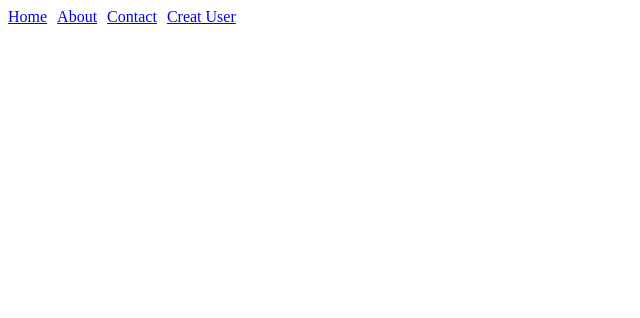
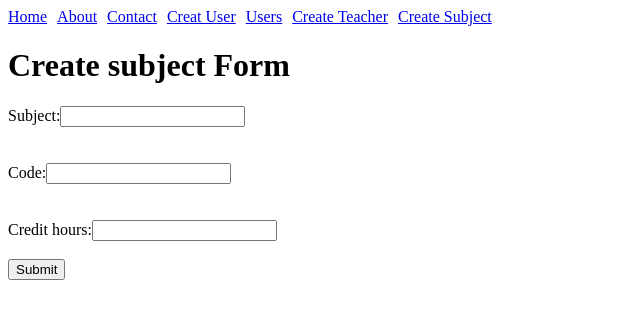
Before and after one commit to Alish-Shakya/Frontend, a React (Vite) app in the folder Frontend/: page /subject/createSubject in a window 1280 px wide. Shown: the top 318 px of the page, without its empty margins (0-640 px from the left). Built offline with nearby package versions, Linux system fonts and the light colour scheme.

Commit message:
connect front end

```diff
--- a/Frontend/package.json
+++ b/Frontend/package.json
@@ -13,7 +13,9 @@
     "axios": "^1.11.0",
     "react": "^19.1.0",
     "react-dom": "^19.1.0",
-    "react-router": "^7.7.0"
+    "react-router": "^7.7.0",
+    "react-toastify": "^11.0.5",
+    "sweetalert2": "^11.22.2"
   },
   "devDependencies": {
     "@eslint/js": "^9.30.1",
--- a/Frontend/src/components/Navbar.jsx
+++ b/Frontend/src/components/Navbar.jsx
@@ -19,6 +19,17 @@ const Navbar = () => {
       <Link to={"/user/create"} style={cssStyle}>
         Creat User
       </Link>
+      <Link to={"/user"} style={cssStyle}>
+        Users
+      </Link>
+
+      <Link to={"/teacher/createTeacher"} style={cssStyle}>
+        Create Teacher
+      </Link>
+
+      <Link to={"/subject/createSubject"} style={cssStyle}>
+        Create Subject
+      </Link>
     </>
   );
 };
--- a/Frontend/src/components/User/CreateUser.jsx
+++ b/Frontend/src/components/User/CreateUser.jsx
@@ -1,5 +1,6 @@
 import React, { useState } from "react";
 import axios from "axios";
+import { ToastContainer, toast } from "react-toastify";
 
 const CreateUser = () => {
   let [fullName, setFullName] = useState("");
@@ -19,7 +20,8 @@ const CreateUser = () => {
         method: "post",
         data: data,
       });
-      console.log(result.data.data);
+      console.log(result);
+      toast.success(result.data.message); // waringi, info
       setFullName("");
       setAge("");
       setAddress("");
@@ -30,6 +32,7 @@ const CreateUser = () => {
   return (
     <>
       <div>
+        <ToastContainer theme="dark" />
         <h2>Create User Form</h2>
         <form onSubmit={handelSubmit}>
           <div>
--- a/Frontend/src/components/User/ReadAllUser.jsx
+++ b/Frontend/src/components/User/ReadAllUser.jsx
@@ -1,7 +1,102 @@
-import React from "react";
+import axios, { Axios } from "axios";
+import React, { useEffect, useState } from "react";
+import { useNavigate } from "react-router";
 
 const ReadAllUser = () => {
-  return <div>ReadAllUser</div>;
+  let [users, setUsers] = useState([]);
+
+  let navigate = useNavigate();
+
+  let getUsers = async () => {
+    try {
+      let data = await axios({
+        url: "http://localhost:3000/user/get-all",
+        method: "get",
+      });
+      setUsers(data.data.data);
+    } catch (error) {
+      console.log(error);
+    }
+  };
+
+  useEffect(() => {
+    getUsers();
+  }, []);
+
+  const handelDelete = async (id) => {
+    try {
+      let data = await axios({
+        url: `http://localhost:3000/user/delete/${id}`,
+        method: "delete",
+      });
+      console.log(data);
+      getUsers();
+    } catch (error) {
+      console.log(error);
+    }
+  };
+
+  // Swal.fire({
+  //   title: "Are you sure?",
+  //   text: "You won't be able to revert this!",
+  //   icon: "warning",
+  //   showCancelButton: true,
+  //   confirmButtonColor: "#3085d6",
+  //   cancelButtonColor: "#d33",
+  //   confirmButtonText: "Yes, delete it!",
+  // }).then((result) => {
+  //   if (result.isConfirmed) {
+  //     Swal.fire({
+  //       title: "Deleted!",
+  //       text: "Your file has been deleted.",
+  //       icon: "success",
+  //     });
+  //   }
+  // });
+
+  return (
+    <div>
+      {users.map((value, index) => {
+        return (
+          <div
+            key={index}
+            style={{
+              border: "2px solid black",
+              padding: "20px",
+              margin: "20px",
+            }}
+          >
+            <p>Fullname is {value.fullName}</p>
+            <p>Age is {value.age}</p>
+            <p>Address is {value.address}</p>
+
+            <br />
+
+            <button
+              style={{ marginRight: "10px", cursor: "pointer" }}
+              onClick={() => {
+                navigate(`/user/${value._id}`);
+              }}
+            >
+              view
+            </button>
+
+            <button style={{ marginRight: "10px", cursor: "pointer" }}>
+              Edit
+            </button>
+            <button
+              style={{ marginRight: "10px", cursor: "pointer" }}
+              onClick={() => {
+                handelDelete(value._id);
+              }}
+            >
+              Delete
+            </button>
+          </div>
+        );
+      })}
+    </div>
+  );
 };
 
 export default ReadAllUser;
--- /dev/null
+++ b/Frontend/src/components/User/ReadSpecificUser.jsx
@@ -0,0 +1,36 @@
+import axios from "axios";
+import React, { useEffect, useState } from "react";
+import { useParams } from "react-router";
+
+const ReadSpecificUser = () => {
+  let [user, setUsers] = useState({});
+  let params = useParams();
+  //   console.log(params.id);
+
+  let getData = async () => {
+    try {
+      let data = await axios({
+        url: `http://localhost:3000/user/single/${params.id}`,
+        method: "get",
+      });
+      setUsers(data.data.data);
+    } catch (error) {
+      console.log(error);
+    }
+  };
+
+  useEffect(() => {
+    getData();
+  }, []);
+
+  return (
+    <>
+      <h1>read Specific page</h1>
+      <p>FullName is {user.fullName}</p>
+      <p>Age is {user.age}</p>
+      <p>Address is {user.address}</p>
+    </>
+  );
+};
+
+export default ReadSpecificUser;
--- /dev/null
+++ b/Frontend/src/components/subject/CreateSubject.jsx
@@ -0,0 +1,89 @@
+import axios from "axios";
+import React, { useState } from "react";
+import { toast, ToastContainer } from "react-toastify";
+
+const CreateSubject = () => {
+  let [subjectName, setSubjectName] = useState("");
+  let [code, setCode] = useState("");
+  let [creditHrs, setCreditHrs] = useState("");
+
+  const handelSubmit = async (e) => {
+    e.preventDefault();
+
+    let data = {
+      subjectName: subjectName,
+      code: code,
+      creditHrs: creditHrs,
+    };
+    try {
+      let result = await axios({
+        url: "http://localhost:3000/subject/createSubject",
+        method: "POST",
+        data: data,
+      });
+      console.log(result);
+      toast.success(result.data.message);
+      setSubjectName("");
+      setCode("");
+      setCreditHrs("");
+    } catch (error) {
+      console.log(error);
+    }
+  };
+
+  return (
+    <>
+      <ToastContainer />
+      <h1>Create subject Form </h1>
+
+      <form onSubmit={handelSubmit}>
+        <div>
+          <label htmlFor="subjectName">Subject:</label>
+          <input
+            type="text"
+            name="subject"
+            id="subject"
+            value={subjectName}
+            onChange={(e) => {
+              setSubjectName(e.target.value);
+            }}
+          ></input>
+        </div>
+        <br />
+        <br />
+
+        <div>
+          <label htmlFor="code">Code:</label>
+          <input
+            type="number"
+            name="code"
+            id="code"
+            value={code}
+            onChange={(e) => {
+              setCode(e.target.value);
+            }}
+          ></input>
+        </div>
+        <br />
+        <br />
+
+        <div>
+          <label htmlFor="creditHrs">Credit hours:</label>
+          <input
+            type="number"
+            name="credit"
+            id="Credit"
+            value={creditHrs}
+            onChange={(e) => {
+              setCreditHrs(e.target.value);
+            }}
+          ></input>
+        </div>
+        <br />
+        <button type="submit"> Submit </button>
+      </form>
+    </>
+  );
+};
+
+export default CreateSubject;
--- /dev/null
+++ b/Frontend/src/components/teacher/CreateTeacher.jsx
@@ -0,0 +1,100 @@
+import axios from "axios";
+import React, { useState } from "react";
+import { ToastContainer, toast } from "react-toastify";
+
+const CreateTeacher = () => {
+  const [fullName, setFullName] = useState("");
+  const [subject, setSubject] = useState("");
+  const [age, setAge] = useState("");
+  const [dob, setDOB] = useState("");
+  const [address, setAddress] = useState("");
+
+  const handleSubmit = async (e) => {
+    e.preventDefault();
+
+    const data = { fullName, subject, age, dob, address };
+
+    try {
+      const result = await axios.post(
+        "http://localhost:3000/teacher/createTeacher",
+        data
+      );
+      console.log(result);
+      toast.success(result.data.mesage);
+      setFullName("");
+      setSubject("");
+      setAge("");
+      setDOB("");
+      setAddress("");
+    } catch (error) {
+      console.error(error);
+    }
+  };
+
+  return (
+    <>
+      <ToastContainer />
+      <h1>Create Teacher Form</h1>
+      <form onSubmit={handleSubmit}>
+        <div>
+          <label htmlFor="fullName">Full Name: </label>
+          <input
+            type="text"
+            id="fullName"
+            value={fullName}
+            onChange={(e) => setFullName(e.target.value)}
+          />
+        </div>
+        <br />
+
+        <div>
+          <label htmlFor="subject">Subject: </label>
+          <input
+            type="text"
+            id="subject"
+            value={subject}
+            onChange={(e) => setSubject(e.target.value)}
+          />
+        </div>
+        <br />
+
+        <div>
+          <label htmlFor="age">Age:</label>
+          <input
+            type="number"
+            id="age"
+            value={age}
+            onChange={(e) => setAge(e.target.value)}
+          />
+        </div>
+        <br />
+
+        <div>
+          <label htmlFor="dob">Date of Birth:</label>
+          <input
+            type="date"
+            id="dob"
+            value={dob}
+            onChange={(e) => setDOB(e.target.value)}
+          />
+        </div>
+        <br />
+
+        <div>
+          <label htmlFor="address">Address:</label>
+          <input
+            type="text"
+            id="address"
+            value={address}
+            onChange={(e) => setAddress(e.target.value)}
+          />
+        </div>
+        <br />
+
+        <button type="submit">Submit</button>
+      </form>
+    </>
+  );
+};
+
+export default CreateTeacher;
--- a/Frontend/src/routes/MyRoute.jsx
+++ b/Frontend/src/routes/MyRoute.jsx
@@ -4,6 +4,9 @@ import About from "../components/About";
 import Contact from "../components/Contact";
 import ReadAllUser from "../components/User/ReadAllUser";
 import CreateUser from "../components/User/CreateUser";
+import CreateTeacher from "../components/teacher/createTeacher";
+import CreateSubject from "../components/subject/CreateSubject";
+import ReadSpecificUser from "../components/User/ReadSpecificUser";
 const MyRoutes = () => {
   return (
     <>
@@ -12,9 +15,19 @@ const MyRoutes = () => {
           <Route index element={<Home />}></Route>
           <Route path="about" element={<About />}></Route>
           <Route path="contact" element={<Contact />}></Route>
+
           <Route path="user" element={<Outlet />}>
             <Route index element={<ReadAllUser />}></Route>
             <Route path="create" element={<CreateUser />}></Route>
+            <Route path=":id" element={<ReadSpecificUser />}></Route>
+          </Route>
+
+          <Route path="teacher" element={<Outlet />}>
+            <Route path="createTeacher" element={<CreateTeacher />}></Route>
+          </Route>
+
+          <Route path="subject" element={<Outlet />}>
+            <Route path="createSubject" element={<CreateSubject />}></Route>
           </Route>
         </Route>
       </Routes>
```
Also changed, not shown: 1 other file (tests, documents, lock files or other folders).
